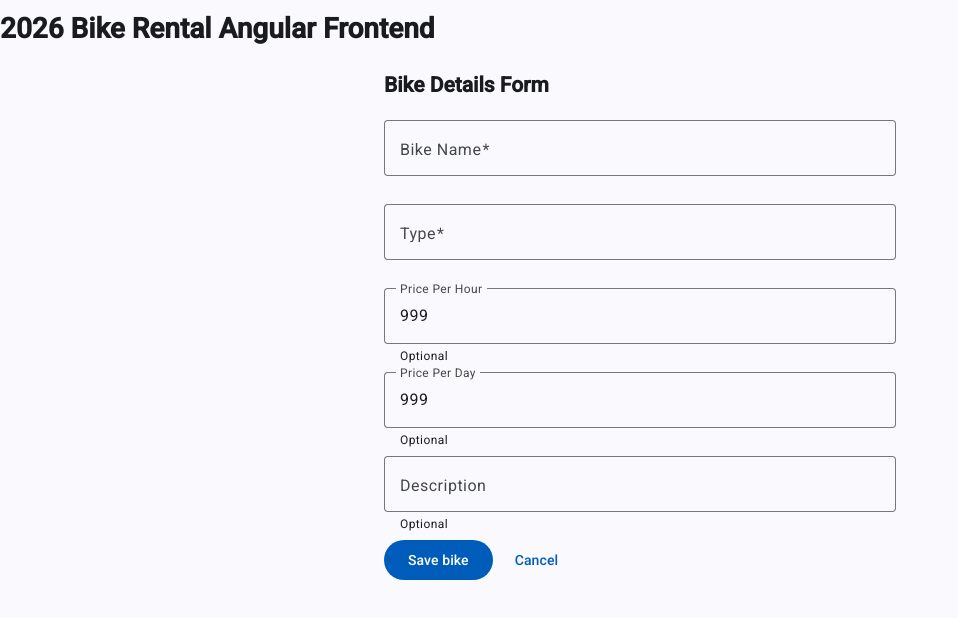
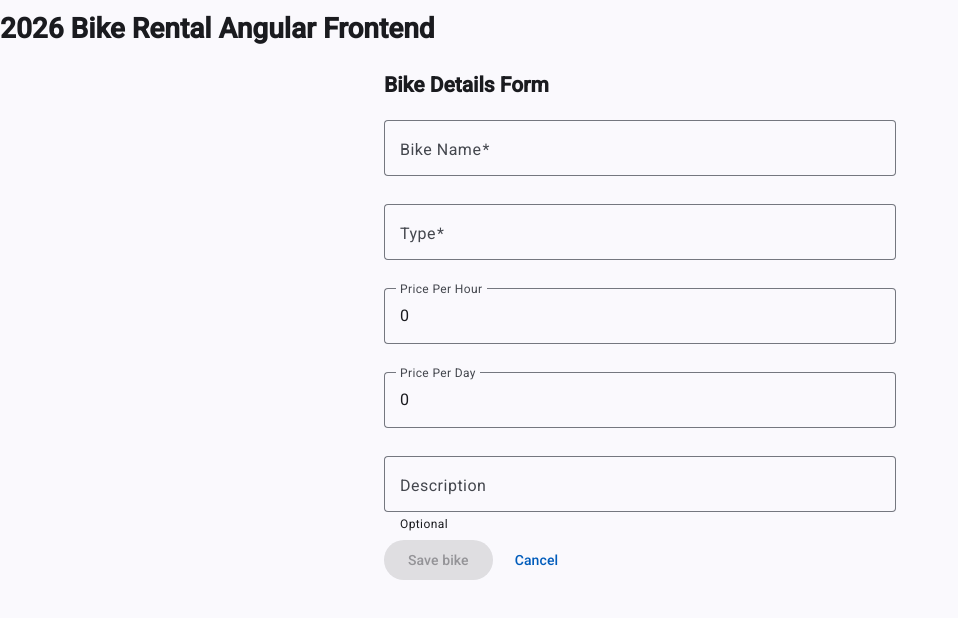
Before and after one commit to S00269936/WebProg2ProjectAngularS00269936, an Angular app: page /bikes/new in a window 1280 px wide. Shown: the top 618 px of the page, without its empty margins (0-958 px from the left). Built offline with nearby package versions, Linux system fonts and the light colour scheme.

Commit message:
more mat material added to bike form

```diff
--- a/src/app/features/bikes/components/bike-form/bike-form.html
+++ b/src/app/features/bikes/components/bike-form/bike-form.html
@@ -1,53 +1,56 @@
-
 <form [formGroup]="bikeForm" (ngSubmit)="onSubmit()" class="bike-form">
     <h2>Bike Details Form</h2>
-
     <!-- Bike Name Field -->
     <mat-form-field appearance="outline">
       <mat-label>Bike Name</mat-label>
       <input matInput formControlName="bikeName" placeholder="e.g. Marlin" />
       @if (bikeForm.controls.bikeName.hasError('required')) {
         <mat-error>Bike Name is required</mat-error>
+      } @else if (bikeForm.controls.bikeName.hasError('minlength')) {
+        <mat-error>Bike Name must be at least 2 characters</mat-error>
+      } @else if (bikeForm.controls.bikeName.hasError('maxlength')) {
+        <mat-error>Bike Name must be 30 characters or fewer</mat-error>
       }
     </mat-form-field>
-
     <!-- Type Field -->
     <mat-form-field appearance="outline">
       <mat-label>Type</mat-label>
       <input matInput formControlName="type" placeholder="e.g. Mountain" />
       @if (bikeForm.controls.type.hasError('required')) {
         <mat-error>Type is required</mat-error>
+      } @else if (bikeForm.controls.type.hasError('maxlength')) {
+        <mat-error>Type must be 30 characters or fewer</mat-error>
       }
     </mat-form-field>
-
     <!-- Price Per Hour Field -->
     <mat-form-field appearance="outline">
       <mat-label>Price Per Hour</mat-label>
       <input matInput type="number" formControlName="pricePerHour" placeholder="e.g. 3" />
-      <mat-hint>Optional</mat-hint>
+      @if (bikeForm.controls.pricePerHour.hasError('min')) {
+        <mat-error>Price per hour must be at least €1</mat-error>
+      }
     </mat-form-field>
-
     <!-- Price Per Day Field -->
     <mat-form-field appearance="outline">
       <mat-label>Price Per Day</mat-label>
       <input matInput type="number" formControlName="pricePerDay" placeholder="e.g. 25" />
-      <mat-hint>Optional</mat-hint>
+      @if (bikeForm.controls.pricePerDay.hasError('min')) {
+        <mat-error>Price per day must be at least €1</mat-error>
+      }
     </mat-form-field>
-
     <!-- Description Field -->
     <mat-form-field appearance="outline">
       <mat-label>Description</mat-label>
       <input matInput formControlName="description" placeholder="e.g. Can do sick tricks" />
       <mat-hint>Optional</mat-hint>
     </mat-form-field>
-
     <!-- Action Buttons -->
     @if (saveError(); as message) {
       <p role="alert">{{ message }}</p>
     }
 
     <div class="button-group">
-      <button matButton="filled" style="margin-right: 10px;" type="submit" [disabled]="saving()">
+      <button matButton="filled" style="margin-right: 10px;" type="submit" [disabled]="saving() || bikeForm.invalid">
         {{ saving() ? 'Saving...' : 'Save bike' }}
         @if (saving()) { <mat-progress-bar mode="buffer" /> }
       </button>
--- a/src/app/features/bikes/components/bike-form/bike-form.ts
+++ b/src/app/features/bikes/components/bike-form/bike-form.ts
@@ -7,11 +7,12 @@ import { MatButtonModule } from '@angular/material/button';
 import { MatFormFieldModule } from '@angular/material/form-field';
 import { MatInputModule } from '@angular/material/input';
 import { MatCardModule } from '@angular/material/card';
-import { MatProgressBar } from '@angular/material/progress-bar';
+import { MatProgressBar, MatProgressBarModule } from '@angular/material/progress-bar';
+import { MatSnackBar } from '@angular/material/snack-bar';
 
 @Component({
   selector: 'app-bike-form',
-  imports: [ReactiveFormsModule, MatButtonModule, MatFormFieldModule, MatInputModule, MatCardModule, MatProgressBar],
+  imports: [ReactiveFormsModule, MatButtonModule, MatFormFieldModule, MatInputModule, MatCardModule, MatProgressBar, MatProgressBarModule],
   templateUrl: './bike-form.html',
   styleUrl: './bike-form.scss',
 })
@@ -19,19 +20,19 @@ export class BikeForm {
   private formBuilder = inject(FormBuilder);
   private bikeService = inject(BikeService);
   private router = inject(Router);
+  private snackBar = inject(MatSnackBar);
   saving = signal(false);
   saveError = signal<string | null>(null);
 
-  bikeForm = this.formBuilder.nonNullable.group({
-    bikeName: ['', Validators.required],
-    type: ['', Validators.required],
-    pricePerHour: [999], //defaults to 999 rather than null, might change
-    pricePerDay: [999],
-    description: ['']
-    //add more fields later
 
-  });
-
+bikeForm = this.formBuilder.nonNullable.group({
+  bikeName: ['', [Validators.required, Validators.minLength(2), Validators.maxLength(30)]],
+  type: ['', [Validators.required, Validators.maxLength(30)]],
+  pricePerHour: [0, [Validators.min(1)]],
+  pricePerDay: [0, [Validators.min(1)]],
+  description: ['']
+  //will add more fields later
+});
 
 onSubmit(): void {
   const { bikeName, type, pricePerHour, pricePerDay, description } = this.bikeForm.getRawValue();
@@ -40,6 +41,7 @@ onSubmit(): void {
   this.saveError.set(null);
   this.bikeService.addBike(newBike).subscribe({
     next: (response) => {
+      this.snackBar.open(`${newBike.bikeName} saved`, 'Close', { duration: 10000 });
       console.log('Bike added successfully:', response);
       this.router.navigate(['/bikes']);
     },
```
